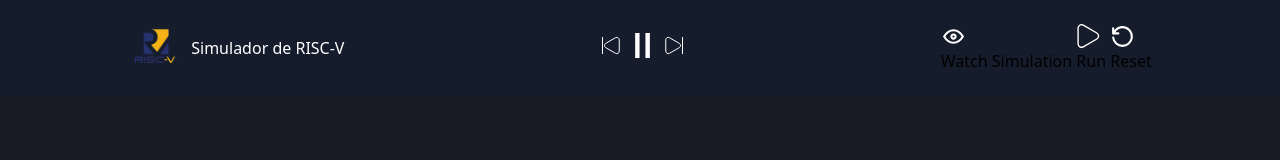
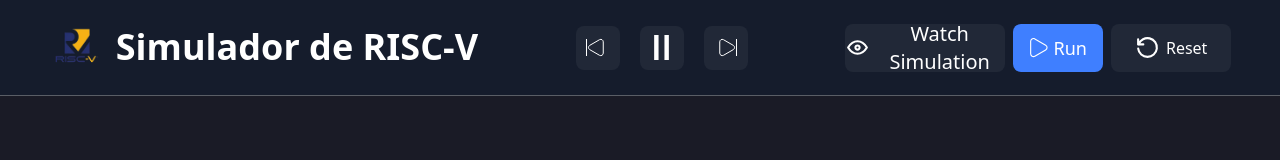
Before and after one commit to Gaeh-LPZ/Simulador-RISC-V, a website: page index.html in a window 1280 px wide. Drawn offline with nearby package versions, Linux system fonts and the light colour scheme; files that its build step writes are made by us from their sources; a web font is replaced by a local one.

Commit message:
Header finished, styles and animations added to the buttons

```diff
--- a/css/input.css
+++ b/css/input.css
@@ -9,4 +9,10 @@
     --color-text-muted: #A0A0A0;
     --color-bg-secondary: #3F7FFF;
     --color-bg-tertiary: #212837;
+
+    --font-Alumini-Sans: Alumni Sans SC, system-ui;
 }
+
+.buttons-center{
+    @apply bg-bg-tertiary size-11 flex flex-row items-center justify-center rounded-lg hover:cursor-pointer hover:scale-110 transform hover:bg-outline
+}
--- a/index.html
+++ b/index.html
@@ -5,39 +5,42 @@
     <meta name="viewport" content="width=device-width, initial-scale=1.0">
     <title>Simulador de RISC-V | UTM</title>
     <link rel="stylesheet" href="./css/styles.css">
+    <link rel="preconnect" href="https://fonts.googleapis.com">
+    <link rel="preconnect" href="https://fonts.gstatic.com" crossorigin>
+    <link href="https://fonts.googleapis.com/css2?family=Afacad:ital,wght@0,400..700;1,400..700&family=Alumni+Sans+SC:ital,wght@0,100..900;1,100..900&family=Ubuntu+Mono:ital,wght@0,400;0,700;1,400;1,700&display=swap" rel="stylesheet">
 </head>
 <body class="bg-bg-body">
-    <header class="flex flex-row justify-around bg-bg-primary items-center h-24">
+    <header class="flex flex-row justify-around bg-bg-primary items-center h-24 border-b border-outline">
         <!-- El Header tendrá 3 secciones, una con el logo y el titulo-->
         <!-- Otra con los 3 botones de previous, play y next-->
         <!-- Y por ultimo la seccion con los tres botones de Run, Reset y Watch-->
-        <section class="flex flex-row items-center text-text-primary gap-2">
+        <section class="flex flex-row items-center text-white gap-3 justify-center">
             <!-- Seccion con logo y titulo-->
             <img src="./assets/images/RISC_V-logo.png" alt="Logo de la arquitectura RISC-V" width="55" height="55">
-            <h1>Simulador de RISC-V</h1>
+            <h1 class="font-Alumini-Sans text-4xl font-semibold text-center">Simulador de RISC-V</h1>
         </section>
-        <section>
+        <section class="flex flex-row gap-5">
             <!-- Seccion con botones de play, next y previous-->
-            <button type="button" aria-label="Boton de previous">
+            <button class="buttons-center" type="button" aria-label="Boton de previous">
                 <img src="./assets/icons/previous.svg" alt="previous-icon">
             </button>
-            <button type="button" aria-label="Boton de play">
+            <button class="buttons-center" type="button" aria-label="Boton de play" width="46" height="46">
                 <img src="./assets/icons/play.svg" alt="play-icon">
             </button>
-            <button type="button" aria-label="Boton de Next">
+            <button class="buttons-center" type="button" aria-label="Boton de Next" width="46" height="46">
                 <img src="./assets/icons/next.svg" alt="next-icon">
             </button>
         </section>
-        <section>
-            <button type="button">
-                <img src="./assets/icons/watch.svg" alt="Watch icon to improve visuals">
+        <section class="flex flex-row text-white gap-2">
+            <button class="flex flex-row w-40 items-center justify-center font-Alumini-Sans text-xl gap-1 bg-bg-tertiary rounded-lg h-12 cursor-pointer hover:scale-105 transform hover:bg-outline" type="button">
+                <img src="./assets/icons/watch.svg" alt="Watch icon to improve visuals" width="25" height="25">
                 Watch Simulation
             </button>
-            <button type="button">
-                <img src="./assets/icons/run.svg" alt="Run icon triangle shape">
+            <button class="flex flex-row items-center justify-center gap-1 bg-bg-secondary rounded-lg text-lg h-12 w-[90px] cursor-pointer hover:scale-105 transform" type="button">
+                <img src="./assets/icons/run.svg" alt="Run icon triangle shape" width="20" height="20">
                 Run
             </button>
-            <button>
+            <button class="bg-bg-tertiary flex flex-row items-center justify-center rounded-lg h-12 w-[120px] gap-1.5 cursor-pointer hover:scale-105 transform hover:bg-outline" type="button">
                 <img src="./assets/icons/reset.svg" alt="Reset icon">
                 Reset
             </button>
```
